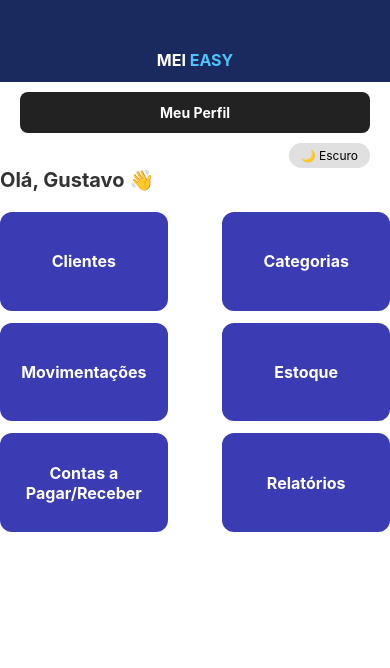
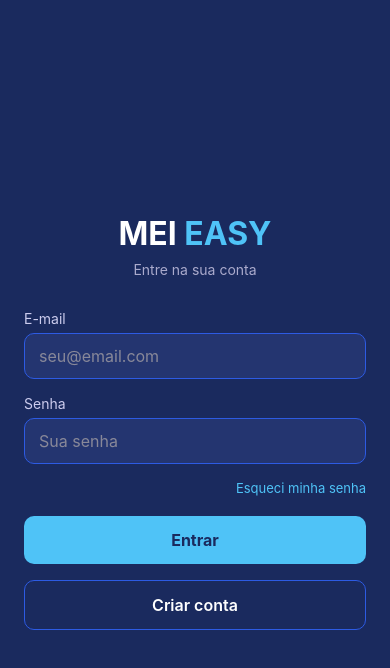
Before and after one commit to ICEI-PUC-Minas-PSG-ADS-TI/icei-pucminas-psg-ads-n-2026-1-tiam-mei-easy, a React Native app in the folder src/app/: screen /Login in a window 390 px wide. Shown: the top 668 px of the page. Built offline with nearby package versions, Linux system fonts and the light colour scheme; no server answers.

Commit message:
feat(auth): telas de cadastro e login

```diff
--- a/src/app/navigation/AppNavigator.js
+++ b/src/app/navigation/AppNavigator.js
@@ -1,14 +1,16 @@
 import React, { useMemo } from 'react';
-import { Platform } from 'react-native';
+import { View, ActivityIndicator, Platform } from 'react-native';
 import { NavigationContainer } from '@react-navigation/native';
 import { createNativeStackNavigator } from '@react-navigation/native-stack';
 import { useTheme } from '../context/ThemeContext';
+import { useAuth } from '../context/AuthContext';
 
-// Importe suas telas
-import HomePage from "../screens/screensMisc/HomePage";
+import LoginScreen from '../screens/auth/LoginScreen';
+import CadastroScreen from '../screens/auth/CadastroScreen';
+import HomePage from '../screens/screensMisc/HomePage';
 import ListaMovimentacoesScreen from '../screens/movimentacoes/ListaMovimentacoesScreen';
 import NovaMovimentacaoScreen from '../screens/movimentacoes/NovaMovimentacaoScreen';
-import EstoqueScreen from '../screens/estoque/estoqueScreen.js'
+import EstoqueScreen from '../screens/estoque/estoqueScreen.js';
 import ListaClientesScreen from '../screens/clientes/ListaClientesScreen';
 import ListaCategoriasScreen from '../screens/categorias/ListaCategoriasScreen';
 import FormularioCategoriaScreen from '../screens/categorias/FormularioCategoriaScreen';
@@ -21,7 +23,12 @@ import PerfilContaScreen from '../screens/contas/PerfilContaScreen';
 
 const Stack = createNativeStackNavigator();
 
-const linkingScreens = {
+const authLinkingScreens = {
+  Login: 'login',
+  Cadastro: 'cadastro',
+};
+
+const appLinkingScreens = {
   Home: '',
   ListaMovimentacoes: 'movimentacoes',
   NovaMovimentacao: 'movimentacoes/nova',
@@ -32,27 +39,33 @@ const linkingScreens = {
   Dashboard: 'dashboard',
   Relatórios: 'relatorios',
   RelatorioFinanceiro: 'relatorios/financeiro',
+  PerfilConta: 'perfil',
 };
 
-export default function AppNavigator() {
+function AuthStack() {
   const { theme } = useTheme();
 
-  const linking = useMemo(() => {
-    if (Platform.OS !== 'web' || typeof window === 'undefined') {
-      return undefined;
-    }
-    return {
-      prefixes: [window.location.origin],
-      config: { screens: linkingScreens },
-    };
-  }, []);
-
   return (
-    <NavigationContainer linking={linking}>
     <Stack.Navigator
       screenOptions={{
         headerShown: false,
-          contentStyle: { backgroundColor: theme === 'dark' ? '#121212' : '#FFFFFF' }
+        contentStyle: { backgroundColor: theme === 'dark' ? '#121212' : '#1a2a5e' },
+      }}
+    >
+      <Stack.Screen name="Login" component={LoginScreen} />
+      <Stack.Screen name="Cadastro" component={CadastroScreen} />
+    </Stack.Navigator>
+  );
+}
+
+function AppStack() {
+  const { theme } = useTheme();
+
+  return (
+    <Stack.Navigator
+      screenOptions={{
+        headerShown: false,
+        contentStyle: { backgroundColor: theme === 'dark' ? '#121212' : '#FFFFFF' },
       }}
     >
       <Stack.Screen name="Home" component={HomePage} />
@@ -67,12 +80,35 @@ export default function AppNavigator() {
       <Stack.Screen name="Dashboard" component={DashboardScreen} />
       <Stack.Screen name="Relatórios" component={RelatoriosScreen} />
       <Stack.Screen name="RelatorioFinanceiro" component={RelatorioFinanceiroScreen} />
-        <Stack.Screen
-          name="PerfilConta"
-          component={PerfilContaScreen}
-          options={{ title: "Meu Perfil" }}
-          />
+      <Stack.Screen name="PerfilConta" component={PerfilContaScreen} />
     </Stack.Navigator>
+  );
+}
+
+export default function AppNavigator() {
+  const { user, loading } = useAuth();
+
+  const linking = useMemo(() => {
+    if (Platform.OS !== 'web' || typeof window === 'undefined') {
+      return undefined;
+    }
+    return {
+      prefixes: [window.location.origin],
+      config: { screens: user ? appLinkingScreens : authLinkingScreens },
+    };
+  }, [user]);
+
+  if (loading) {
+    return (
+      <View style={{ flex: 1, justifyContent: 'center', alignItems: 'center', backgroundColor: '#1a2a5e' }}>
+        <ActivityIndicator size="large" color="#4fc3f7" />
+      </View>
+    );
+  }
+
+  return (
+    <NavigationContainer linking={linking}>
+      {user ? <AppStack /> : <AuthStack />}
     </NavigationContainer>
   );
 }
--- /dev/null
+++ b/src/app/screens/auth/CadastroScreen.js
@@ -0,0 +1,150 @@
+import React, { useState } from 'react';
+import {
+  View,
+  Text,
+  TextInput,
+  TouchableOpacity,
+  StyleSheet,
+  Alert,
+  ActivityIndicator,
+  KeyboardAvoidingView,
+  Platform,
+  ScrollView,
+} from 'react-native';
+import { useAuth } from '../../context/AuthContext';
+import { mensagemErroAuth } from '../../utils/authErrors';
+
+const AZUL_ESCURO = '#1a2a5e';
+const AZUL_MEDIO = '#2d5be3';
+
+export default function CadastroScreen({ navigation }) {
+  const { cadastrar } = useAuth();
+  const [nome, setNome] = useState('');
+  const [email, setEmail] = useState('');
+  const [senha, setSenha] = useState('');
+  const [confirmarSenha, setConfirmarSenha] = useState('');
+  const [carregando, setCarregando] = useState(false);
+
+  async function handleCadastro() {
+    if (!nome.trim() || !email.trim() || !senha) {
+      Alert.alert('Atenção', 'Preencha todos os campos.');
+      return;
+    }
+    if (senha.length < 6) {
+      Alert.alert('Atenção', 'A senha deve ter pelo menos 6 caracteres.');
+      return;
+    }
+    if (senha !== confirmarSenha) {
+      Alert.alert('Atenção', 'As senhas não coincidem.');
+      return;
+    }
+
+    setCarregando(true);
+    try {
+      await cadastrar(email, senha, nome);
+    } catch (error) {
+      Alert.alert('Erro ao cadastrar', mensagemErroAuth(error));
+    } finally {
+      setCarregando(false);
+    }
+  }
+
+  return (
+    <KeyboardAvoidingView
+      style={styles.container}
+      behavior={Platform.OS === 'ios' ? 'padding' : undefined}
+    >
+      <ScrollView contentContainerStyle={styles.conteudo} keyboardShouldPersistTaps="handled">
+        <TouchableOpacity onPress={() => navigation.goBack()} style={styles.voltar}>
+          <Text style={styles.voltarTexto}>← Voltar</Text>
+        </TouchableOpacity>
+
+        <Text style={styles.titulo}>Criar conta</Text>
+        <Text style={styles.subtitulo}>Cadastre-se para gerenciar suas finanças</Text>
+
+        <Text style={styles.label}>Nome</Text>
+        <TextInput
+          style={styles.input}
+          value={nome}
+          onChangeText={setNome}
+          placeholder="Seu nome"
+          placeholderTextColor="#889"
+        />
+
+        <Text style={styles.label}>E-mail</Text>
+        <TextInput
+          style={styles.input}
+          value={email}
+          onChangeText={setEmail}
+          placeholder="seu@email.com"
+          placeholderTextColor="#889"
+          keyboardType="email-address"
+          autoCapitalize="none"
+          autoCorrect={false}
+        />
+
+        <Text style={styles.label}>Senha</Text>
+        <TextInput
+          style={styles.input}
+          value={senha}
+          onChangeText={setSenha}
+          placeholder="Mínimo 6 caracteres"
+          placeholderTextColor="#889"
+          secureTextEntry
+        />
+
+        <Text style={styles.label}>Confirmar senha</Text>
+        <TextInput
+          style={styles.input}
+          value={confirmarSenha}
+          onChangeText={setConfirmarSenha}
+          placeholder="Repita a senha"
+          placeholderTextColor="#889"
+          secureTextEntry
+        />
+
+        <TouchableOpacity
+          style={[styles.botao, carregando && styles.botaoDesabilitado]}
+          onPress={handleCadastro}
+          disabled={carregando}
+        >
+          {carregando ? (
+            <ActivityIndicator color="#1a2a5e" />
+          ) : (
+            <Text style={styles.botaoTexto}>Cadastrar</Text>
+          )}
+        </TouchableOpacity>
+      </ScrollView>
+    </KeyboardAvoidingView>
+  );
+}
+
+const styles = StyleSheet.create({
+  container: { flex: 1, backgroundColor: AZUL_ESCURO },
+  conteudo: { flexGrow: 1, padding: 24, paddingTop: 50 },
+  voltar: { marginBottom: 20 },
+  voltarTexto: { color: '#4fc3f7', fontSize: 16 },
+  titulo: { color: '#fff', fontSize: 26, fontWeight: 'bold', marginBottom: 4 },
+  subtitulo: { color: '#aac', marginBottom: 28 },
+  label: { color: '#cce', fontSize: 14, marginBottom: 6 },
+  input: {
+    backgroundColor: '#243570',
+    color: '#fff',
+    borderRadius: 10,
+    paddingHorizontal: 14,
+    paddingVertical: 12,
+    fontSize: 16,
+    marginBottom: 16,
+    borderWidth: 1,
+    borderColor: AZUL_MEDIO,
+  },
+  botao: {
+    backgroundColor: '#4fc3f7',
+    borderRadius: 10,
+    paddingVertical: 14,
+    alignItems: 'center',
+    marginTop: 8,
+  },
+  botaoDesabilitado: { opacity: 0.7 },
+  botaoTexto: { color: AZUL_ESCURO, fontSize: 16, fontWeight: 'bold' },
+});
--- /dev/null
+++ b/src/app/screens/auth/LoginScreen.js
@@ -0,0 +1,153 @@
+import React, { useState } from 'react';
+import {
+  View,
+  Text,
+  TextInput,
+  TouchableOpacity,
+  StyleSheet,
+  Alert,
+  ActivityIndicator,
+  KeyboardAvoidingView,
+  Platform,
+  ScrollView,
+} from 'react-native';
+import { useAuth } from '../../context/AuthContext';
+import { mensagemErroAuth } from '../../utils/authErrors';
+
+const AZUL_ESCURO = '#1a2a5e';
+const AZUL_MEDIO = '#2d5be3';
+
+export default function LoginScreen({ navigation }) {
+  const { login, recuperarSenha } = useAuth();
+  const [email, setEmail] = useState('');
+  const [senha, setSenha] = useState('');
+  const [carregando, setCarregando] = useState(false);
+
+  async function handleLogin() {
+    if (!email.trim() || !senha) {
+      Alert.alert('Atenção', 'Informe e-mail e senha.');
+      return;
+    }
+
+    setCarregando(true);
+    try {
+      await login(email, senha);
+    } catch (error) {
+      Alert.alert('Erro ao entrar', mensagemErroAuth(error));
+    } finally {
+      setCarregando(false);
+    }
+  }
+
+  async function handleRecuperarSenha() {
+    if (!email.trim()) {
+      Alert.alert('Atenção', 'Informe seu e-mail para recuperar a senha.');
+      return;
+    }
+
+    try {
+      await recuperarSenha(email);
+      Alert.alert('E-mail enviado', 'Verifique sua caixa de entrada para redefinir a senha.');
+    } catch (error) {
+      Alert.alert('Erro', mensagemErroAuth(error));
+    }
+  }
+
+  return (
+    <KeyboardAvoidingView
+      style={styles.container}
+      behavior={Platform.OS === 'ios' ? 'padding' : undefined}
+    >
+      <ScrollView contentContainerStyle={styles.conteudo} keyboardShouldPersistTaps="handled">
+        <Text style={styles.logo}>
+          MEI <Text style={styles.logoDestaque}>EASY</Text>
+        </Text>
+        <Text style={styles.subtitulo}>Entre na sua conta</Text>
+
+        <Text style={styles.label}>E-mail</Text>
+        <TextInput
+          style={styles.input}
+          value={email}
+          onChangeText={setEmail}
+          placeholder="seu@email.com"
+          placeholderTextColor="#889"
+          keyboardType="email-address"
+          autoCapitalize="none"
+          autoCorrect={false}
+        />
+
+        <Text style={styles.label}>Senha</Text>
+        <TextInput
+          style={styles.input}
+          value={senha}
+          onChangeText={setSenha}
+          placeholder="Sua senha"
+          placeholderTextColor="#889"
+          secureTextEntry
+        />
+
+        <TouchableOpacity onPress={handleRecuperarSenha} style={styles.linkBtn}>
+          <Text style={styles.linkTexto}>Esqueci minha senha</Text>
+        </TouchableOpacity>
+
+        <TouchableOpacity
+          style={[styles.botao, carregando && styles.botaoDesabilitado]}
+          onPress={handleLogin}
+          disabled={carregando}
+        >
+          {carregando ? (
+            <ActivityIndicator color="#1a2a5e" />
+          ) : (
+            <Text style={styles.botaoTexto}>Entrar</Text>
+          )}
+        </TouchableOpacity>
+
+        <TouchableOpacity
+          style={styles.botaoSecundario}
+          onPress={() => navigation.navigate('Cadastro')}
+        >
+          <Text style={styles.botaoSecundarioTexto}>Criar conta</Text>
+        </TouchableOpacity>
+      </ScrollView>
+    </KeyboardAvoidingView>
+  );
+}
+
+const styles = StyleSheet.create({
+  container: { flex: 1, backgroundColor: AZUL_ESCURO },
+  conteudo: { flexGrow: 1, justifyContent: 'center', padding: 24 },
+  logo: { color: '#fff', fontSize: 32, fontWeight: 'bold', textAlign: 'center' },
+  logoDestaque: { color: '#4fc3f7' },
+  subtitulo: { color: '#aac', textAlign: 'center', marginTop: 8, marginBottom: 32 },
+  label: { color: '#cce', fontSize: 14, marginBottom: 6 },
+  input: {
+    backgroundColor: '#243570',
+    color: '#fff',
+    borderRadius: 10,
+    paddingHorizontal: 14,
+    paddingVertical: 12,
+    fontSize: 16,
+    marginBottom: 16,
+    borderWidth: 1,
+    borderColor: AZUL_MEDIO,
+  },
+  linkBtn: { alignSelf: 'flex-end', marginBottom: 20 },
+  linkTexto: { color: '#4fc3f7', fontSize: 13 },
+  botao: {
+    backgroundColor: '#4fc3f7',
+    borderRadius: 10,
+    paddingVertical: 14,
+    alignItems: 'center',
+  },
+  botaoDesabilitado: { opacity: 0.7 },
+  botaoTexto: { color: AZUL_ESCURO, fontSize: 16, fontWeight: 'bold' },
+  botaoSecundario: {
+    marginTop: 16,
+    paddingVertical: 14,
+    alignItems: 'center',
+    borderRadius: 10,
+    borderWidth: 1,
+    borderColor: AZUL_MEDIO,
+  },
+  botaoSecundarioTexto: { color: '#fff', fontSize: 16, fontWeight: '600' },
+});
```
Lines whose indentation alone changed are shown as unchanged.
